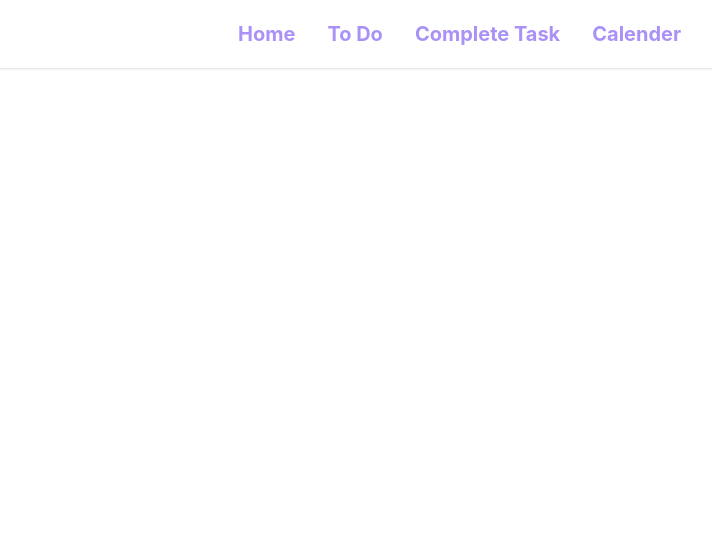
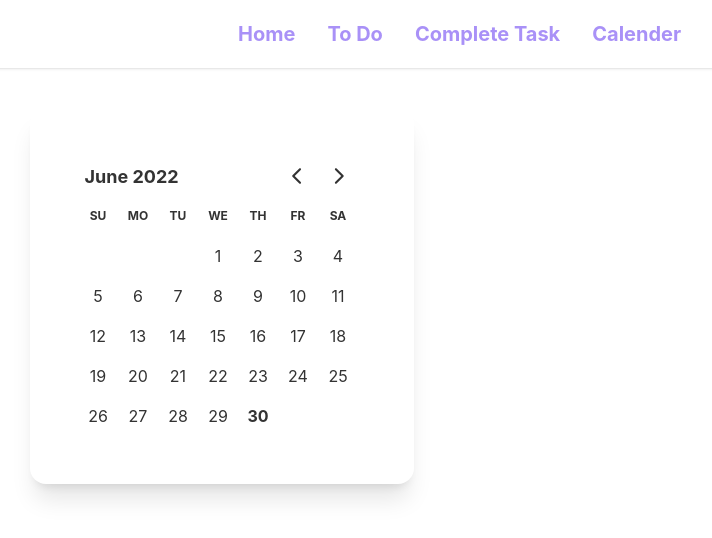
Before and after one commit to epshita-shima/to-do-application, a React (Create React App) app: page /calender in a window 1280 px wide. Shown: the top 538 px of the page, without its empty margins (418-1130 px from the left). Built offline with nearby package versions, Linux system fonts and the light colour scheme.

Commit message:
complete calender

```diff
--- a/package.json
+++ b/package.json
@@ -7,7 +7,9 @@
     "@testing-library/react": "^13.3.0",
     "@testing-library/user-event": "^13.5.0",
     "daisyui": "^2.17.0",
+    "date-fns": "^2.28.0",
     "react": "^18.2.0",
+    "react-day-picker": "^8.0.7",
     "react-dom": "^18.2.0",
     "react-router-dom": "^6.3.0",
     "react-scripts": "5.0.1",
--- a/src/App.js
+++ b/src/App.js
@@ -1,5 +1,6 @@
 import { Route, Routes } from 'react-router-dom';
 import './App.css';
+import Calender from './components/Calender/Calender';
 import CompleteTask from './components/CompleteTask/CompleteTask';
 import Home from './components/Home/Home';
 import Navbar from './components/Navbar/Navbar';
@@ -15,7 +16,7 @@ function App() {
         <Route path='/' element={<Home></Home>}></Route>
         <Route path='/todo' element={<Todo></Todo>}></Route>
         <Route path='/completetask' element={<CompleteTask></CompleteTask>}></Route>
-        <Route path='/calender' element={<CompleteTask></CompleteTask>}></Route>
+        <Route path='/calender' element={<Calender></Calender>}></Route>
       </Routes>
     </div>
   );
--- a/src/components/Calender/Calender.js
+++ b/src/components/Calender/Calender.js
@@ -1,9 +1,20 @@
-import React from 'react';
+import { format } from 'date-fns';
+import React, { useState } from 'react';
+import { DayPicker } from 'react-day-picker';
+import 'react-day-picker/dist/style.css';
+const Calender = () => {
+    const { date, setDate } = useState(new Date());
 
-const Calender = () => {
     return (
-        <div>
+        <div class="card w-96 mx-auto bg-base-100 shadow-xl mt-10">
+            <div class="card-body">
+                <DayPicker
+                    mode="single"
+                    selected={date}
+                    onSelect={setDate}
+                ></DayPicker>
 
+            </div>
         </div>
     );
 };
```
Also changed, not shown: 1 other file (tests, documents, lock files or other folders).
